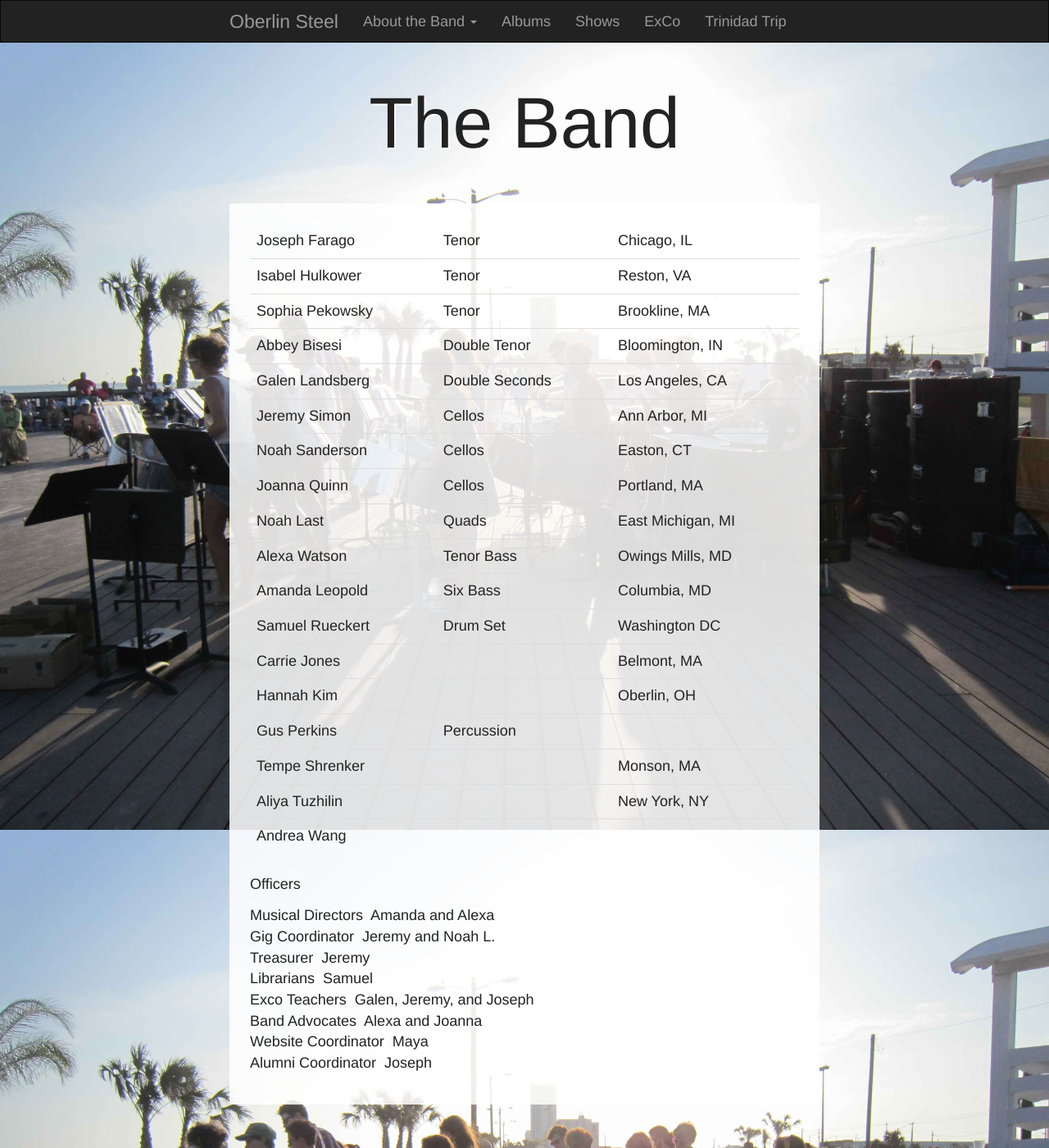
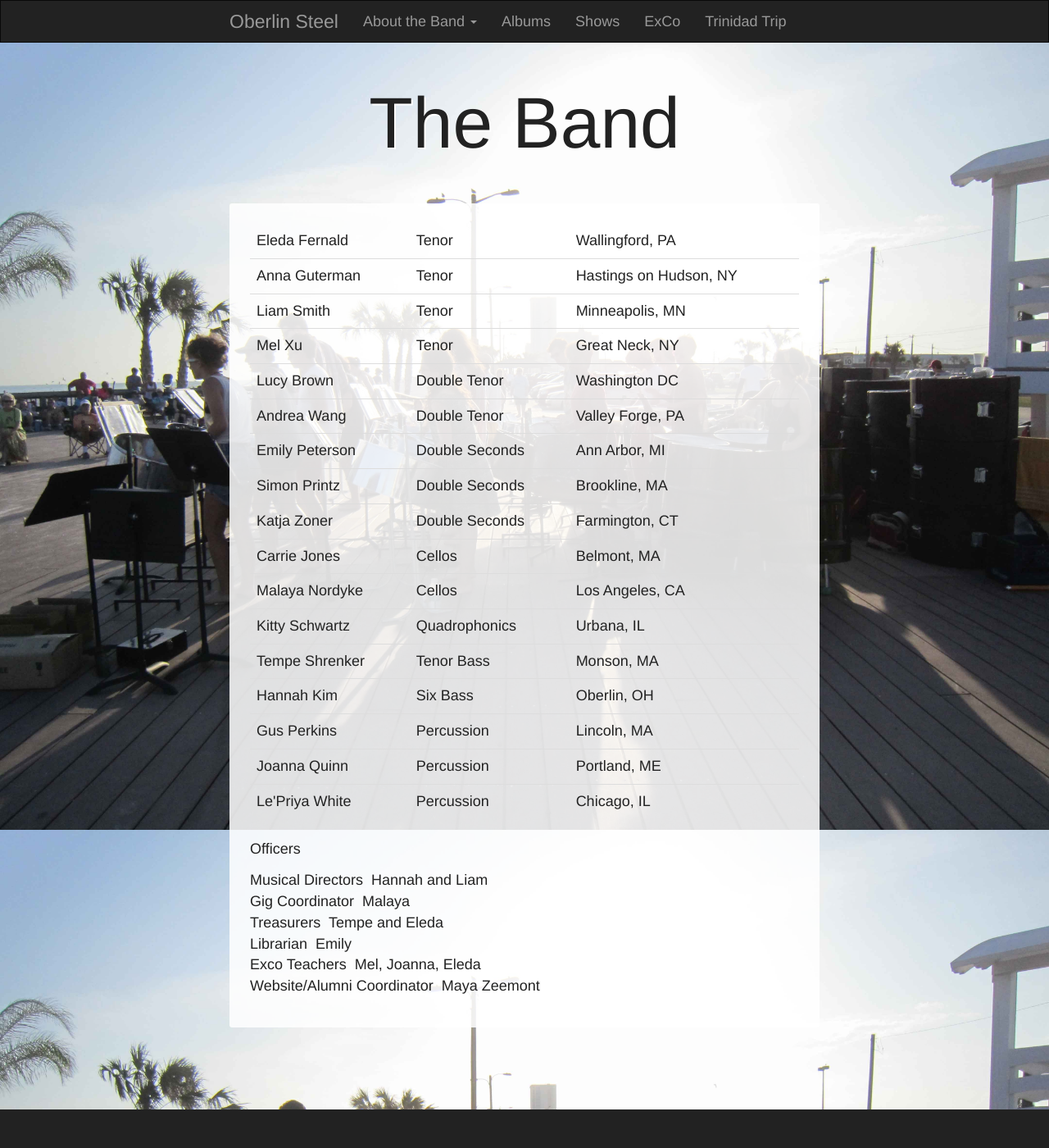
Before and after one commit to oberlinsteel/oberlinsteel.github.io, a Jekyll site: the page built from band/index.md, in a window 1280 px wide and 1400 px high. Shown: the whole window at 82% size. Built offline with Jekyll 4.4.1, drawn with Linux system fonts in a browser that asks for light colours.

Commit message:
Update band.yaml

```diff
--- a/_data/band.yaml
+++ b/_data/band.yaml
@@ -1,67 +1,66 @@
 members:
-- name: Joseph Farago
+- name: Eleda Fernald
   instrument: Tenor
-  hometown: Chicago, IL
-- name: Isabel Hulkower
+  hometown: Wallingford, PA
+- name: Anna Guterman
   instrument: Tenor
-  hometown: Reston, VA
-- name: Sophia Pekowsky
+  hometown: Hastings on Hudson, NY
+- name: Liam Smith
   instrument: Tenor
+  hometown: Minneapolis, MN
+- name: Mel Xu
+  instrument: Tenor
+  hometown: Great Neck, NY
+- name: Lucy Brown
+  instrument: Double Tenor
+  hometown: Washington DC
+- name: Andrea Wang
+  instrument: Double Tenor
+  hometown: Valley Forge, PA
+- name: Emily Peterson
+  instrument: Double Seconds
+  hometown: Ann Arbor, MI
+- name: Simon Printz
+  instrument: Double Seconds
   hometown: Brookline, MA
-- name: Abbey Bisesi
-  instrument: Double Tenor
-  hometown: Bloomington, IN
-- name: Galen Landsberg
+- name: Katja Zoner
   instrument: Double Seconds
+  hometown: Farmington, CT
+- name: Carrie Jones
+  instrument: Cellos
+  hometown: Belmont, MA
+- name: Malaya Nordyke
+  instrument: Cellos
   hometown: Los Angeles, CA
-- name: Jeremy Simon
-  instrument: Cellos
-  hometown: Ann Arbor, MI
-- name: Noah Sanderson
-  instrument: Cellos
-  hometown: Easton, CT
-- name: Joanna Quinn
-  instrument: Cellos
-  hometown: Portland, MA
-- name: Noah Last
-  instrument: Quads
-  hometown: East Michigan, MI
-- name: Alexa Watson
+- name: Kitty Schwartz
+  instrument: Quadrophonics
+  hometown: Urbana, IL
+- name: Tempe Shrenker
   instrument: Tenor Bass
-  hometown: Owings Mills, MD
-- name: Amanda Leopold
+  hometown: Monson, MA
+- name: Hannah Kim
   instrument: Six Bass
-  hometown: Columbia, MD
-- name: Samuel Rueckert
-  instrument: Drum Set
-  hometown: Washington DC
-- name: Carrie Jones
-  hometown: Belmont, MA
-- name: Hannah Kim
   hometown: Oberlin, OH
 - name: Gus Perkins
   instrument: Percussion
-  hometown:
-- name: Tempe Shrenker
-  hometown: Monson, MA
-- name: Aliya Tuzhilin
-  hometown: New York, NY
-- name: Andrea Wang
+  hometown: Lincoln, MA
+- name: Joanna Quinn
+  instrument: Percussion
+  hometown: Portland, ME
+- name: Le'Priya White
+  instrument: Percussion
+  hometown: Chicago, IL
 
 officers:
 - title: Musical Directors
-  name: Amanda and Alexa
+  name: Hannah and Liam
 - title: Gig Coordinator
-  name: Jeremy and Noah L.
-- title: Treasurer
-  name: Jeremy
-- title: Librarians
-  name: Samuel
+  name: Malaya
+- title: Treasurers
+  name: Tempe and Eleda
+- title: Librarian
+  name: Emily
 - title: Exco Teachers
-  name: Galen, Jeremy, and Joseph
-- title: Band Advocates
-  name: Alexa and Joanna
-- title: Website Coordinator
-  name: Maya
-- title: Alumni Coordinator
-  name: Joseph
+  name: Mel, Joanna, Eleda
+- title: Website/Alumni Coordinator
+  name: Maya Zeemont
```
